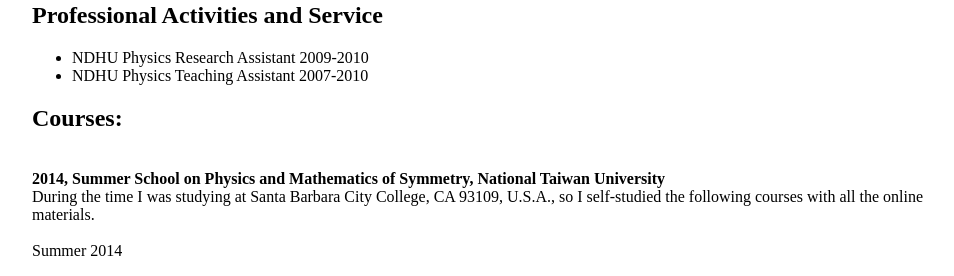
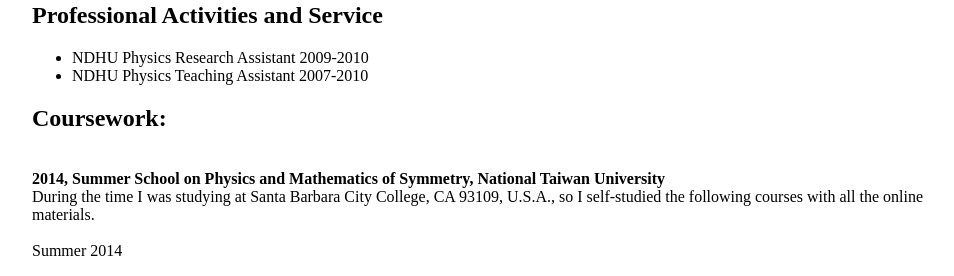
Before and after one commit to williamchuang/williamchuang.github.io, a Jekyll site: the page built from cv/index.html, in a window 1280 px wide and 900 px high, scrolled down 1090 px. Shown: the part 155-431 px from the top of the window, without its empty margins (160-1114 px from the left). Built offline with Jekyll 4.4.1, drawn with Linux system fonts in a browser that asks for light colours; comment, search, counter and statistics services are not loaded.

Commit message:
Update index.html

```diff
--- a/cv/index.html
+++ b/cv/index.html
@@ -60,7 +60,7 @@ description: Current CV for William Chuang.
 					<li>NDHU Physics Research Assistant 2009-2010</li>
 					<li>NDHU Physics Teaching Assistant 2007-2010</li>
 				</ul>
-<h2>Courses:</h2><br>
+<h2>Coursework:</h2><br>
 <b>2014, Summer School on Physics and Mathematics of Symmetry, National Taiwan University</b><br>
 During the time I was studying at Santa Barbara City College, CA 93109, U.S.A., so I self-studied the following courses with all the online materials.<br><br>
 Summer 2014<br>
```
